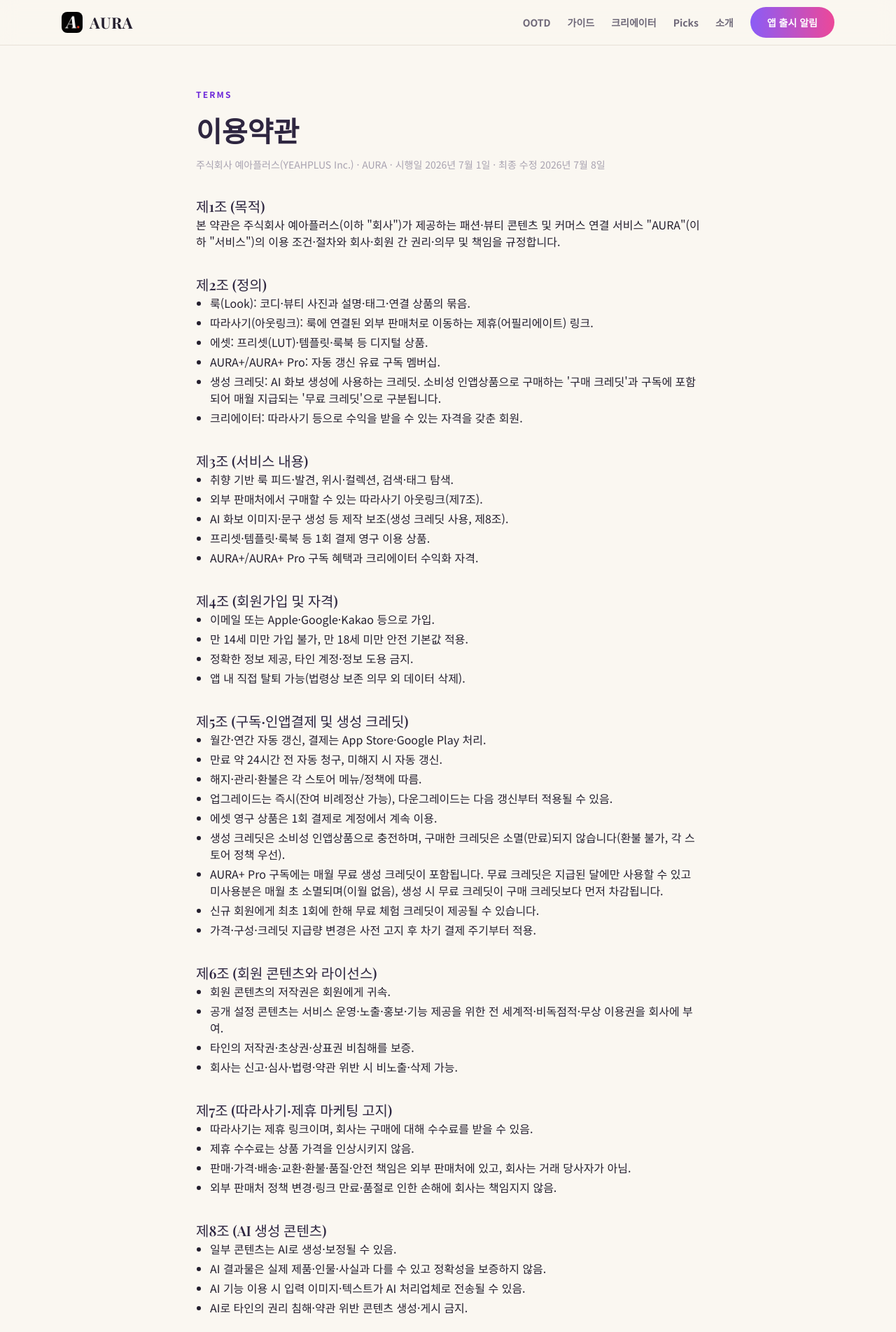
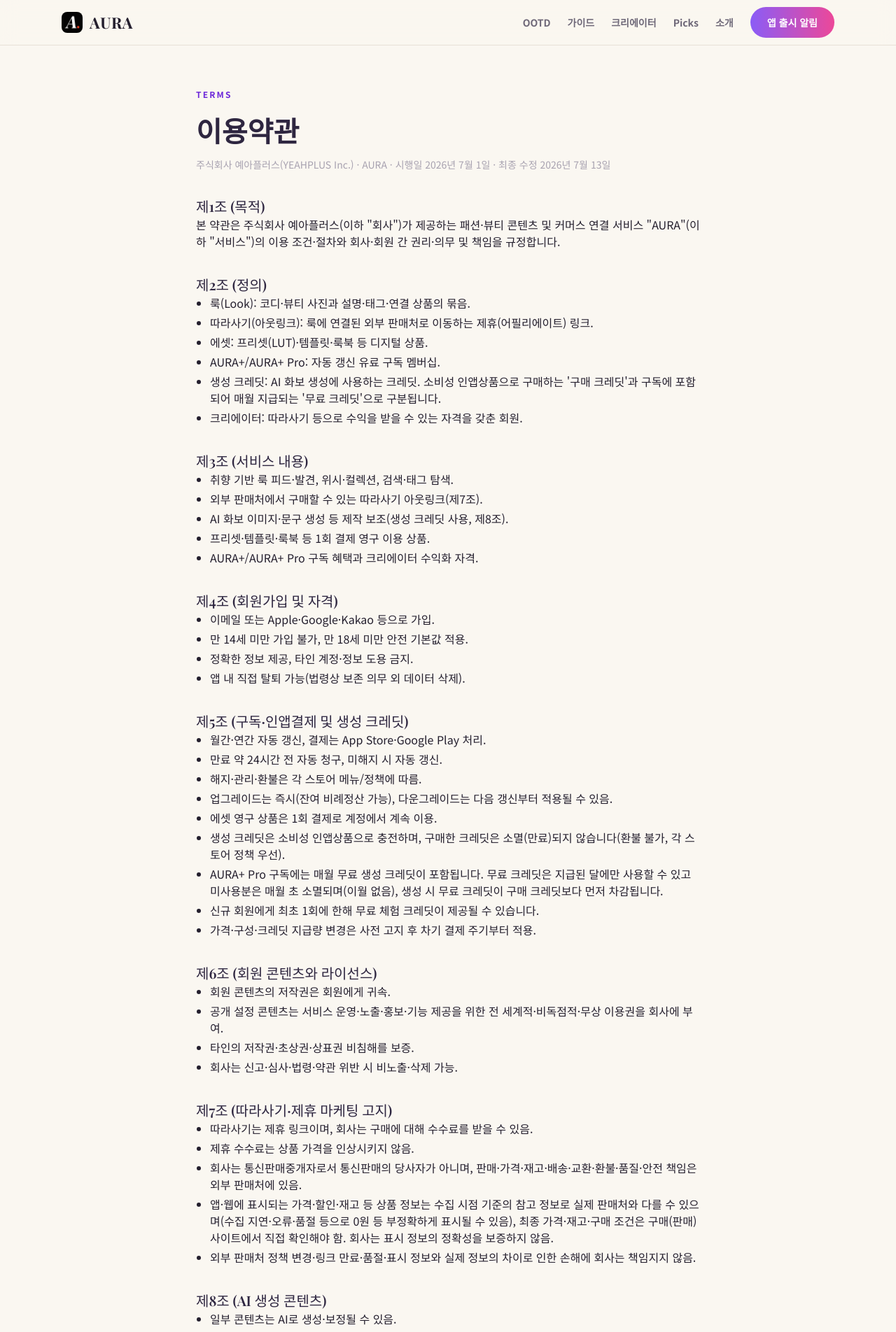
Before and after one commit to CTO-yeahplus/AURA, a Next.js app: page /terms in a window 1280 px wide. Shown: the top 1904 px of the page at 70% size. Built offline with nearby package versions, Linux system fonts and the light colour scheme.

Commit message:
updated terms

```diff
--- a/app/disclosure/page.tsx
+++ b/app/disclosure/page.tsx
@@ -10,7 +10,7 @@
     <article className="wrap max-w-3xl py-14">
       <span className="eyebrow">Affiliate Disclosure</span>
       <h1 className="mt-3 font-serif text-[clamp(28px,5vw,40px)] font-bold text-navy">제휴(어필리에이트) 고지</h1>
-      <p className="mt-2 text-sm text-hint">최종 업데이트: 2026년 6월</p>
+      <p className="mt-2 text-sm text-hint">최종 업데이트: 2026년 7월</p>
 
       <div className="mt-6 space-y-5 text-ink [&_h2]:mt-9 [&_h2]:font-serif [&_h2]:text-2xl [&_h2]:text-navy">
         <p>
@@ -29,6 +29,14 @@
           <li>수수료 수취 여부가 콘텐츠(룩·추천)의 진정성에 영향을 주지 않도록 합니다.</li>
           <li>표시 가격·혜택은 판매자 정책을 따르며, 최종 가격·재고는 구매처에서 확인해야 합니다.</li>
         </ul>
+        <h2>가격 정보 정확성</h2>
+        <p>
+          AURA에 표시되는 가격·할인·재고 등 상품 정보는 <strong>수집 시점 기준의 참고 정보</strong>이며,
+          실제 판매처가 제공하는 정보와 다를 수 있습니다. 수집 지연·오류·품절 등으로 가격이 부정확하게
+          (예: 0원으로) 표시될 수 있으므로, <strong>최종 가격·재고·구매 조건은 반드시 구매(판매)
+          사이트에서 직접 확인</strong>하시기 바랍니다. AURA는 <strong>통신판매중개자</strong>로서 통신판매의
+          당사자가 아니며, 표시 정보의 정확성을 보증하지 않습니다.
+        </p>
         <h2>제휴 네트워크</h2>
         <p>
           AURA는 직접 제휴 및 제휴 애그리게이터 네트워크(예: Sovrn Commerce, Skimlinks 등)를 통해 다양한
--- a/app/page.tsx
+++ b/app/page.tsx
@@ -33,11 +33,12 @@
                 오늘의 무드를<br />입는 가장 쉬운 방법.
               </h1>
             </Reveal>
-            <Reveal delay={0.16}>
-              <p className="mt-5 max-w-lg text-[clamp(15px,2vw,18px)] text-white/85">
-                10–20대를 위한 OOTD 큐레이션. 마음에 드는 룩을 발견하고, 그 자리에서 바로 따라 사세요.
-              </p>
-            </Reveal>
+            {/* 앱 목적 설명 — 히어로 최상단, Reveal(opacity) 미사용으로 항상 노출.
+                구글 브랜드 인증 자동검사가 스크롤·JS 없이 상단만 봐도 앱 목적을 읽도록 정적 렌더. */}
+            <p className="mt-5 max-w-xl text-[clamp(15px,2vw,18px)] text-white/85">
+              <b>AURA</b>는 10–20대 여성을 위한 <b>패션·뷰티 OOTD 모바일 앱</b>이에요. 마음에 드는
+              룩을 발견하고, 그 자리에서 바로 따라 사세요.
+            </p>
             <Reveal delay={0.2}>
               <span className="mt-6 inline-flex items-center gap-2 rounded-full bg-point-soft px-3 py-1.5 text-xs font-bold text-point">
                 <span className="h-2 w-2 animate-pulse rounded-full bg-point" /> 출시 임박 · 웨이트리스트 선착순 혜택
--- a/lib/legalContent.ts
+++ b/lib/legalContent.ts
@@ -9,8 +9,8 @@
   company: "주식회사 예아플러스(YEAHPLUS Inc.)",
   app: "AURA",
   contact: "contact@yeahplus.co.kr",
-  effectiveKo: "시행일 2026년 7월 1일 · 최종 수정 2026년 7월 8일",
-  effectiveEn: "Effective July 1, 2026 · Last updated July 8, 2026",
+  effectiveKo: "시행일 2026년 7월 1일 · 최종 수정 2026년 7월 13일",
+  effectiveEn: "Effective July 1, 2026 · Last updated July 13, 2026",
 };
 
 export const PRIVACY: { ko: Sec[]; en: Sec[] } = {
@@ -181,8 +181,9 @@
       b: [
         "따라사기는 제휴 링크이며, 회사는 구매에 대해 수수료를 받을 수 있음.",
         "제휴 수수료는 상품 가격을 인상시키지 않음.",
-        "판매·가격·배송·교환·환불·품질·안전 책임은 외부 판매처에 있고, 회사는 거래 당사자가 아님.",
-        "외부 판매처 정책 변경·링크 만료·품절로 인한 손해에 회사는 책임지지 않음.",
+        "회사는 통신판매중개자로서 통신판매의 당사자가 아니며, 판매·가격·재고·배송·교환·환불·품질·안전 책임은 외부 판매처에 있음.",
+        "앱·웹에 표시되는 가격·할인·재고 등 상품 정보는 수집 시점 기준의 참고 정보로 실제 판매처와 다를 수 있으며(수집 지연·오류·품절 등으로 0원 등 부정확하게 표시될 수 있음), 최종 가격·재고·구매 조건은 구매(판매) 사이트에서 직접 확인해야 함. 회사는 표시 정보의 정확성을 보증하지 않음.",
+        "외부 판매처 정책 변경·링크 만료·품절·표시 정보와 실제 정보의 차이로 인한 손해에 회사는 책임지지 않음.",
       ],
     },
     {
```
